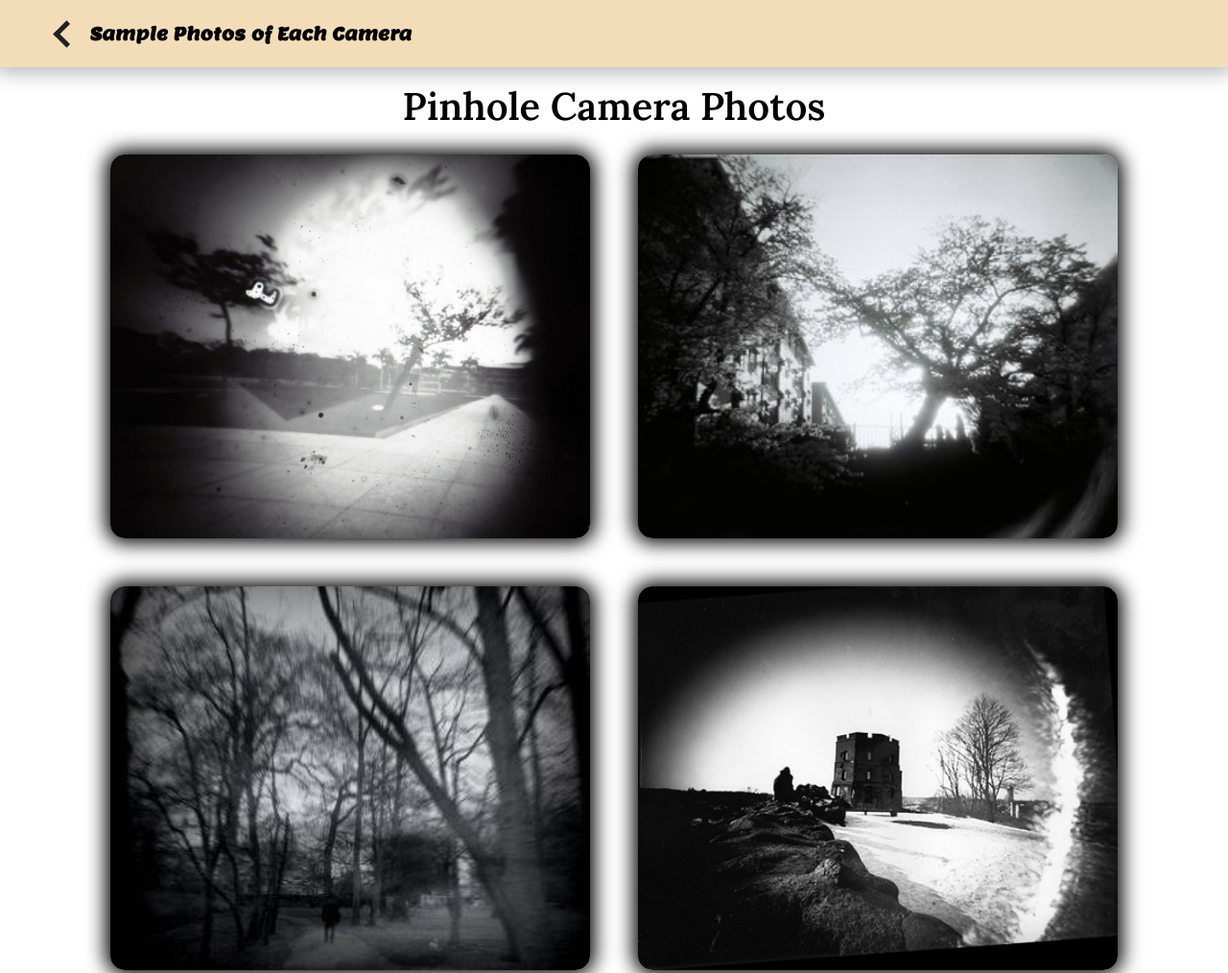
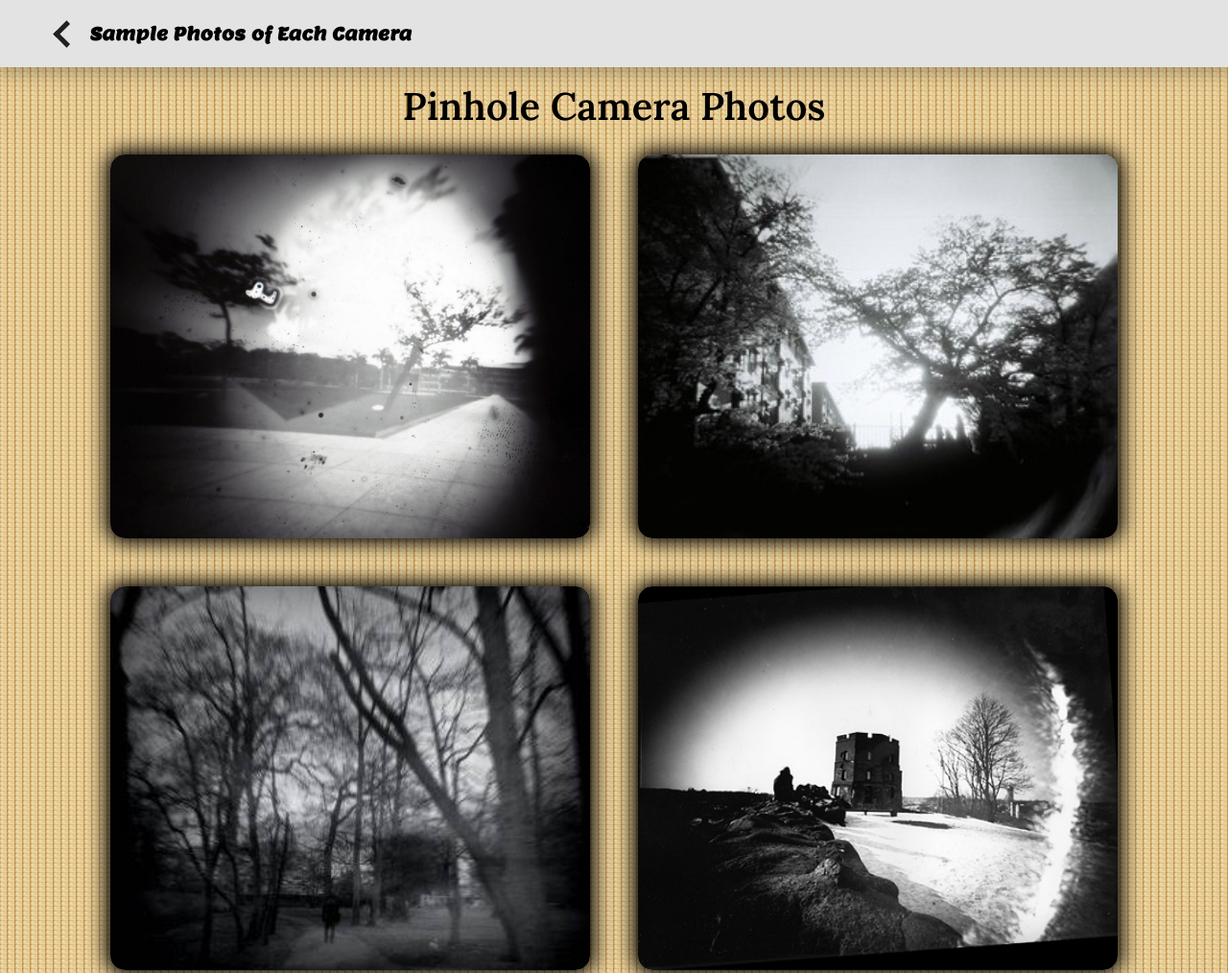
Before and after one commit to liebeeee/Evolution-of-Camera, a plain HTML site: page Sample Photos.html in a window 1280 px wide. Shown: the top 1014 px of the page at 96% size. Drawn offline with Linux system fonts and the light colour scheme; a web font is replaced by a local one.

Commit message:
changing background image and header background

```diff
--- a/style2.css
+++ b/style2.css
@@ -8,6 +8,8 @@ body
 {
     margin: 0;
     padding: 0;
+    background-image: url("bimage.jpg");
+    background-size: 1vh;
 }
 header
 {
@@ -17,7 +19,7 @@ header
     height: 70px;
     box-shadow: 0px 0px 20px 5px rgba(0, 0, 0, .3);
     transition: background-color 0.4s ease-in-out;
-    background-color: #f2ddb8;
+    background-color: #e3e3e3;
     font-family: 'Lemon', serif;
 }
 header nav ul h3
```
Also changed, not shown: bimage.jpg (added).
